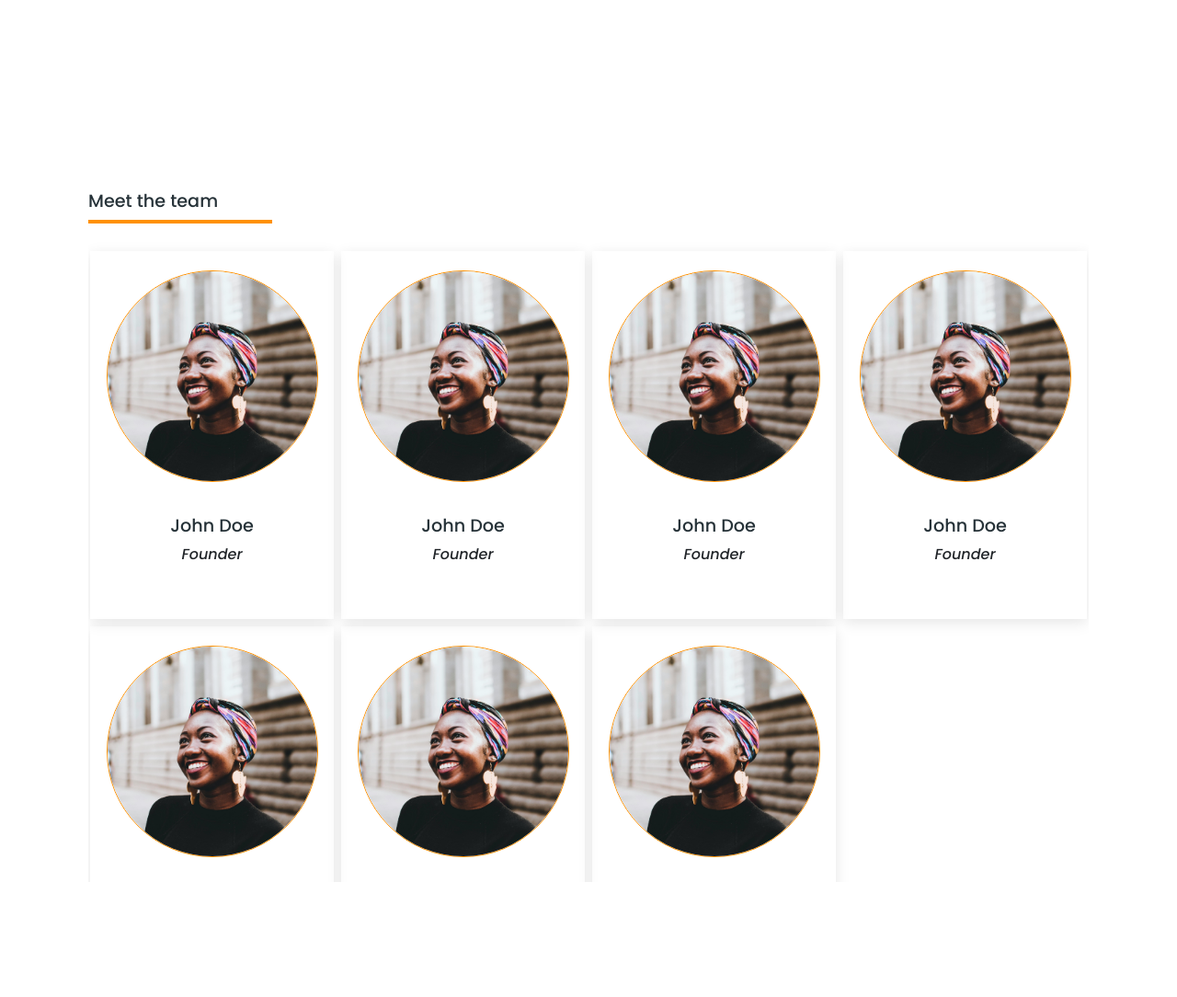
After one commit to leonkae/hopefoundationpython, a Django app: template hopeapp/templates/hopeTemp/team.html in a window 1280 px wide. The commit adds this page. Shown: the top 1084 px of the page at 92% size. Run offline with Django 4.2, Linux system fonts and the light colour scheme; the template is opened without the code that fills it, so the values that code supplies are empty; some web fonts are replaced.

Commit message:
modify:static template images

```diff
--- a/hopeapp/static/css/global.css
+++ b/hopeapp/static/css/global.css
@@ -768,8 +768,8 @@
   width: 100%;
   margin: 0 auto;
   background: #ffffff;
-  border-radius: 12px;
-  box-shadow: 0 4px 10px rgba(0, 0, 0, 0.1);
+  border: 1px solid var(--primary-color-orange);
+  box-shadow: 0 4px 15px rgba(0, 0, 0, 0.1);
   overflow: hidden;
 }
 .map {
@@ -793,3 +793,57 @@
 .address p{
   color: var(--carousel-image);
 }
+.team-wrapper{
+  height: 100vh;
+  display: flex;
+  align-items: center;
+  justify-content: center;
+}
+.inner-team-wrapper{
+  width: 85%;
+}
+.team-section-people{
+  height: 700px;
+  overflow: scroll;
+  overflow-x: hidden;
+  padding: 10px;
+}
+.people-card{
+  height: 400px;
+  display: flex;
+  align-items: center;
+  justify-content: center;
+  flex-direction: column;
+  box-shadow: 0 4px 15px rgba(0, 0, 0, 0.1);
+}
+.people-card-image{
+  border: 1px solid var(--primary-color-orange);
+  height: 230px;
+  width: 230px;
+  border-radius: 100%;
+}
+.people-card-image img{
+  height: 100%;
+  width: 100%;
+  object-fit: cover;
+  object-position: center;
+  border-radius: 100%;
+}
+.people-card-content{
+  margin-top: 1rem;
+  width: 100%;
+  padding: 20px;
+  display: flex;
+  align-items: center;
+  justify-content: center;
+  flex-direction: column;
+}
+.people-card-content h1{
+  font-size: larger;
+  color: var(--carousel-image);
+  font-weight: 500;
+}
+.people-card-content p{
+  font-style: italic;
+  font-weight: 500;
+}
--- a/hopeapp/templates/base/base.html
+++ b/hopeapp/templates/base/base.html
@@ -46,5 +46,7 @@
     {% endblock %}
     {% block location %}
     {% endblock %}
+    {% block team %}
+    {% endblock %}
   </body>
 </html>
--- /dev/null
+++ b/hopeapp/templates/hopeTemp/team.html
@@ -0,0 +1,93 @@
+{% extends '../base/base.html' %}{% load static %}{% block team %}
+
+<div class="team-wrapper">
+  <div class="inner-team-wrapper">
+    <div class="section-content-title">
+      <h1>Meet the team</h1>
+    </div>
+    <div class="section-content-title-line"></div>
+    <div class="team-section-people">
+      <div class="row">
+        <div class="col-lg-3 p-1">
+          <div class="people-card">
+            <div class="people-card-image">
+              <img src="{% static 'images/mwabonje.jpg' %}" alt="" />
+            </div>
+            <div class="people-card-content">
+              <h1>John Doe</h1>
+              <p>Founder</p>
+            </div>
+          </div>
+        </div>
+        <div class="col-lg-3 p-1">
+          <div class="people-card">
+            <div class="people-card-image">
+              <img src="{% static 'images/mwabonje.jpg' %}" alt="" />
+            </div>
+            <div class="people-card-content">
+              <h1>John Doe</h1>
+              <p>Founder</p>
+            </div>
+          </div>
+        </div>
+        <div class="col-lg-3 p-1">
+          <div class="people-card">
+            <div class="people-card-image">
+              <img src="{% static 'images/mwabonje.jpg' %}" alt="" />
+            </div>
+            <div class="people-card-content">
+              <h1>John Doe</h1>
+              <p>Founder</p>
+            </div>
+          </div>
+        </div>
+        <div class="col-lg-3 p-1">
+          <div class="people-card">
+            <div class="people-card-image">
+              <img src="{% static 'images/mwabonje.jpg' %}" alt="" />
+            </div>
+            <div class="people-card-content">
+              <h1>John Doe</h1>
+              <p>Founder</p>
+            </div>
+          </div>
+        </div>
+        <div class="col-lg-3 p-1">
+          <div class="people-card">
+            <div class="people-card-image">
+              <img src="{% static 'images/mwabonje.jpg' %}" alt="" />
+            </div>
+            <div class="people-card-content">
+              <h1>John Doe</h1>
+              <p>Founder</p>
+            </div>
+          </div>
+        </div>
+        <div class="col-lg-3 p-1">
+          <div class="people-card">
+            <div class="people-card-image">
+              <img src="{% static 'images/mwabonje.jpg' %}" alt="" />
+            </div>
+            <div class="people-card-content">
+              <h1>John Doe</h1>
+              <p>Founder</p>
+            </div>
+          </div>
+        </div>
+        <div class="col-lg-3 p-1">
+          <div class="people-card">
+            <div class="people-card-image">
+              <img src="{% static 'images/mwabonje.jpg' %}" alt="" />
+            </div>
+            <div class="people-card-content">
+              <h1>John Doe</h1>
+              <p>Founder</p>
+            </div>
+          </div>
+        </div>
+      </div>
+    </div>
+  </div>
+</div>
+
+{% endblock %}
```
Also changed, not shown: hopeapp/templates/hopeTemp/index.html (+5 -2 lines), hopeapp/static/images/mwabonje.jpg (added).
